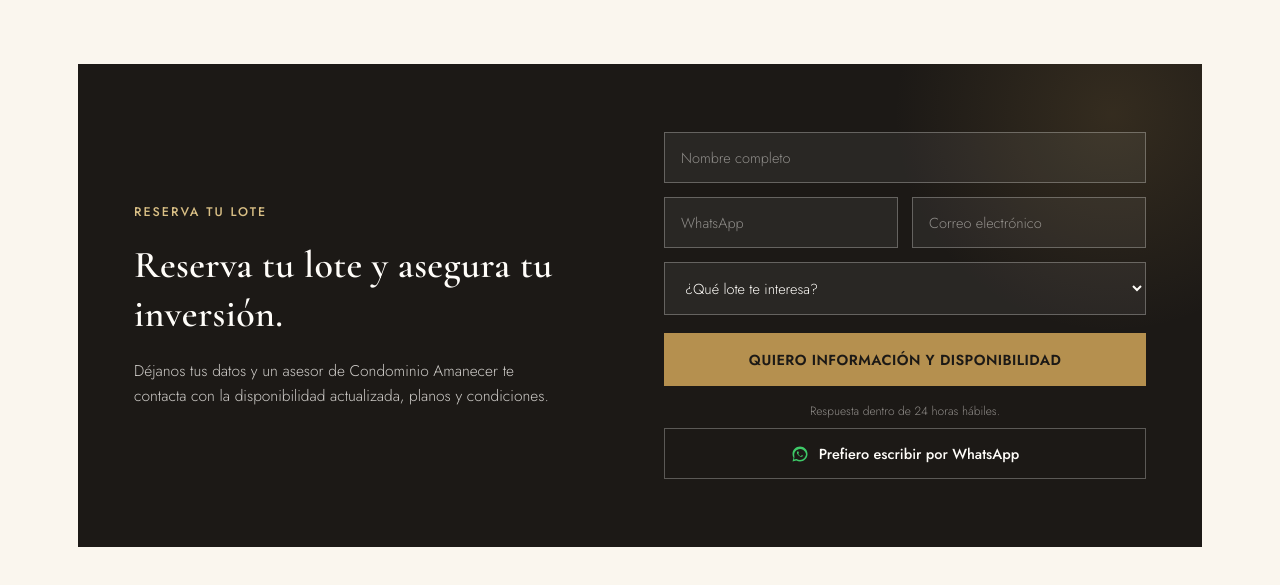
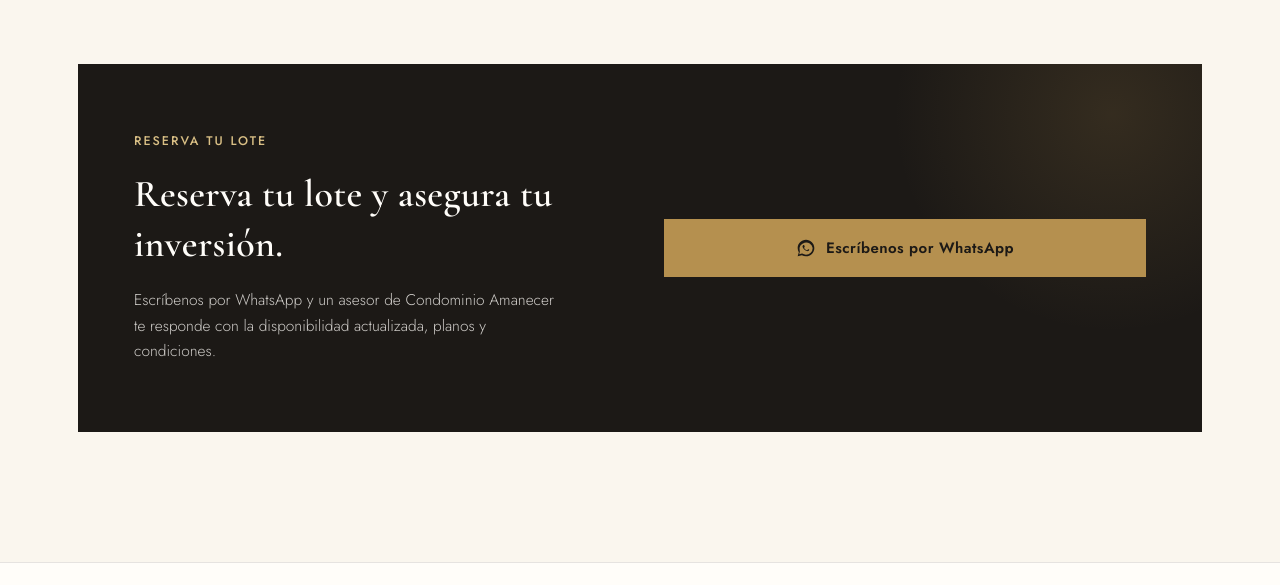
Before and after one commit to fcrespo-design/conodominio-landing, a plain HTML site: page index.html in a window 1280 px wide. Shown: the part 5500-6085 px from the top of the page. Drawn offline with nearby package versions, Linux system fonts and the light colour scheme.

Commit message:
Quitar formulario de contacto; WhatsApp queda como CTA único
El formulario no tenía backend: mostraba éxito y descartaba el lead.

Co-Authored-By: Claude Opus 5.5 <noreply@anthropic.com>

```diff
--- a/index.html
+++ b/index.html
@@ -327,7 +327,7 @@
     .ubicacion-grid{grid-template-columns:1fr;}
   }
 
-  /* ===== CTA / FORM ===== */
+  /* ===== CTA ===== */
   .cta-section{
     padding:100px 0 130px;
     background:var(--cream);
@@ -364,66 +364,25 @@
   .discount-pill .pct{font-family:'Cormorant Garamond',serif;font-size:24px;font-weight:600;color:var(--gold-soft);}
   .discount-pill .txt{font-size:13px;color:rgba(255,253,249,0.8);font-weight:300;line-height:1.4;}
 
-  form{position:relative;z-index:1;display:flex;flex-direction:column;gap:14px;}
-  .form-row{display:grid;grid-template-columns:1fr 1fr;gap:14px;}
-  input,select{
-    width:100%;
-    background:rgba(255,253,249,0.06);
-    border:1px solid rgba(255,253,249,0.28);
-    padding:14px 16px;
-    color:var(--paper);
-    font-family:'Jost',sans-serif;
-    font-size:14.5px;
-    font-weight:300;
-  }
-  input::placeholder{color:rgba(255,253,249,0.48);}
-  input:focus,select:focus{outline:2px solid var(--gold-soft);outline-offset:1px;}
-  select option{color:#000;}
-  .submit-btn{
+  .whatsapp-alt{
+    position:relative;z-index:1;
+    display:flex;align-items:center;justify-content:center;gap:10px;
+    padding:18px;
     background:var(--gold);
     color:var(--ink);
     font-weight:600;
-    font-size:14.5px;
+    font-size:15px;
     letter-spacing:0.03em;
-    padding:16px;
-    border:none;
-    cursor:pointer;
     transition:background 0.2s ease, transform 0.15s ease;
-    margin-top:4px;
-    font-family:'Jost',sans-serif;
   }
-  .submit-btn:hover{background:var(--gold-soft);}
-  .submit-btn:active{transform:scale(0.98);}
-  .submit-btn:focus-visible{outline:3px solid var(--paper);outline-offset:2px;}
-  .form-foot{font-size:12px;color:rgba(255,253,249,0.5);text-align:center;margin-top:2px;font-weight:300;}
-
-  .whatsapp-alt{
-    display:flex;align-items:center;justify-content:center;gap:10px;
-    margin-top:8px;
-    padding:14px;
-    border:1px solid rgba(255,253,249,0.28);
-    color:var(--paper);
-    font-weight:500;
-    font-size:14.5px;
-    transition:background 0.2s ease;
-  }
-  .whatsapp-alt:hover{background:rgba(255,253,249,0.08);}
-  .whatsapp-alt svg{width:18px;height:18px;fill:#3ec968;flex-shrink:0;}
+  .whatsapp-alt:hover{background:var(--gold-soft);}
+  .whatsapp-alt:active{transform:scale(0.98);}
+  .whatsapp-alt:focus-visible{outline:3px solid var(--paper);outline-offset:2px;}
+  .whatsapp-alt svg{width:20px;height:20px;fill:var(--ink);flex-shrink:0;}
 
   @media (max-width:780px){
     .cta-card{grid-template-columns:1fr;padding:42px 26px;}
-    .form-row{grid-template-columns:1fr;}
   }
-
-  #form-success{
-    display:none;
-    text-align:center;
-    padding:40px 20px;
-    position:relative;z-index:1;
-  }
-  #form-success.show{display:block;}
-  #form-success h3{color:var(--gold-soft);font-size:25px;margin-bottom:10px;}
-  #form-success p{color:rgba(255,253,249,0.78);font-size:15px;font-weight:300;}
 
   /* ===== FOOTER ===== */
   footer{
@@ -667,51 +626,13 @@
       <div class="cta-text">
         <div class="intro-kicker">Reserva tu lote</div>
         <h2>Reserva tu lote y asegura tu inversión.</h2>
-        <p>Déjanos tus datos y un asesor de Condominio Amanecer te contacta con la disponibilidad actualizada, planos y condiciones.</p>
+        <p>Escríbenos por WhatsApp y un asesor de Condominio Amanecer te responde con la disponibilidad actualizada, planos y condiciones.</p>
       </div>
 
       <div>
-        <form id="leadForm">
-          <input type="text" name="nombre" placeholder="Nombre completo" required>
-          <div class="form-row">
-            <input type="tel" name="telefono" placeholder="WhatsApp" required>
-            <input type="email" name="email" placeholder="Correo electrónico" required>
-          </div>
-          <select name="interes" required>
-            <option value="" disabled selected>¿Qué lote te interesa?</option>
-            <option value="Quiero asesoría">Quiero asesoría</option>
-            <option value="Lote 1">Lote 1</option>
-            <option value="Lote 2">Lote 2</option>
-            <option value="Lote 3">Lote 3</option>
-            <option value="Lote 4">Lote 4</option>
-            <option value="Lote 5">Lote 5</option>
-            <option value="Lote 6">Lote 6</option>
-            <option value="Lote 7">Lote 7</option>
-            <option value="Lote 8">Lote 8</option>
-            <option value="Lote 9">Lote 9</option>
-            <option value="Lote 10">Lote 10</option>
-            <option value="Lote 11">Lote 11</option>
-            <option value="Lote 12">Lote 12</option>
-            <option value="Lote 13">Lote 13</option>
-            <option value="Lote 14">Lote 14</option>
-            <option value="Lote 15">Lote 15</option>
-            <option value="Lote 16">Lote 16</option>
-            <option value="Lote 17">Lote 17</option>
-            <option value="Lote 18">Lote 18</option>
-            <option value="Lote 19">Lote 19</option>
-          </select>
-          <button type="submit" class="submit-btn upper">Quiero información y disponibilidad</button>
-          <p class="form-foot">Respuesta dentro de 24 horas hábiles.</p>
-        </form>
-
-        <div id="form-success">
-          <h3>¡Listo!</h3>
-          <p>Recibimos tus datos. Un asesor de Condominio Amanecer te va a contactar pronto.</p>
-        </div>
-
         <a class="whatsapp-alt" id="waLink" href="#" target="_blank" rel="noopener">
           <svg viewBox="0 0 24 24"><path d="M12 2C6.48 2 2 6.48 2 12c0 1.85.5 3.58 1.38 5.07L2 22l5.07-1.33A9.93 9.93 0 0 0 12 22c5.52 0 10-4.48 10-10S17.52 2 12 2zm0 18c-1.65 0-3.18-.46-4.5-1.26l-.32-.19-3.36.88.9-3.27-.21-.34A8 8 0 1 1 20 12a8 8 0 0 1-8 8zm4.4-5.6c-.24-.12-1.43-.7-1.65-.78-.22-.08-.38-.12-.54.12-.16.24-.62.78-.76.94-.14.16-.28.18-.52.06-.24-.12-1-.37-1.9-1.18-.7-.62-1.18-1.39-1.32-1.62-.14-.24-.02-.37.1-.5.12-.12.27-.32.4-.48.13-.16.18-.27.27-.45.08-.18.04-.33-.04-.46-.08-.12-.42-1.02-.58-1.4-.15-.36-.31-.31-.43-.31-.11 0-.24-.02-.37-.02-.13 0-.34.05-.52.27-.18.22-.7.69-.7 1.67 0 .98.71 1.93.81 2.06.1.14 1.4 2.13 3.4 2.9 1.99.78 1.99.52 2.34.49.35-.03 1.12-.46 1.28-.9.16-.45.16-.83.11-.9-.04-.08-.18-.12-.42-.24z"/></svg>
-          Prefiero escribir por WhatsApp
+          Escríbenos por WhatsApp
         </a>
       </div>
     </div>
@@ -744,15 +665,6 @@
   const waMsg = encodeURIComponent("Hola, quiero más información sobre los lotes de Condominio Amanecer en El Rosario de Peñuelas.");
   document.getElementById('waLink').href = `https://wa.me/${waNumber}?text=${waMsg}`;
 
-  // Form handling (no backend — placeholder success state)
-  // TODO: reemplazar por integración real (MailerLite, Google Sheets, email, etc.)
-  const form = document.getElementById('leadForm');
-  form.addEventListener('submit', function(e){
-    e.preventDefault();
-    form.style.display = 'none';
-    document.getElementById('form-success').classList.add('show');
-    // Aquí se debería enviar el lead a tu sistema (MailerLite, webhook, etc.)
-  });
 </script>
 
 </body>
```
